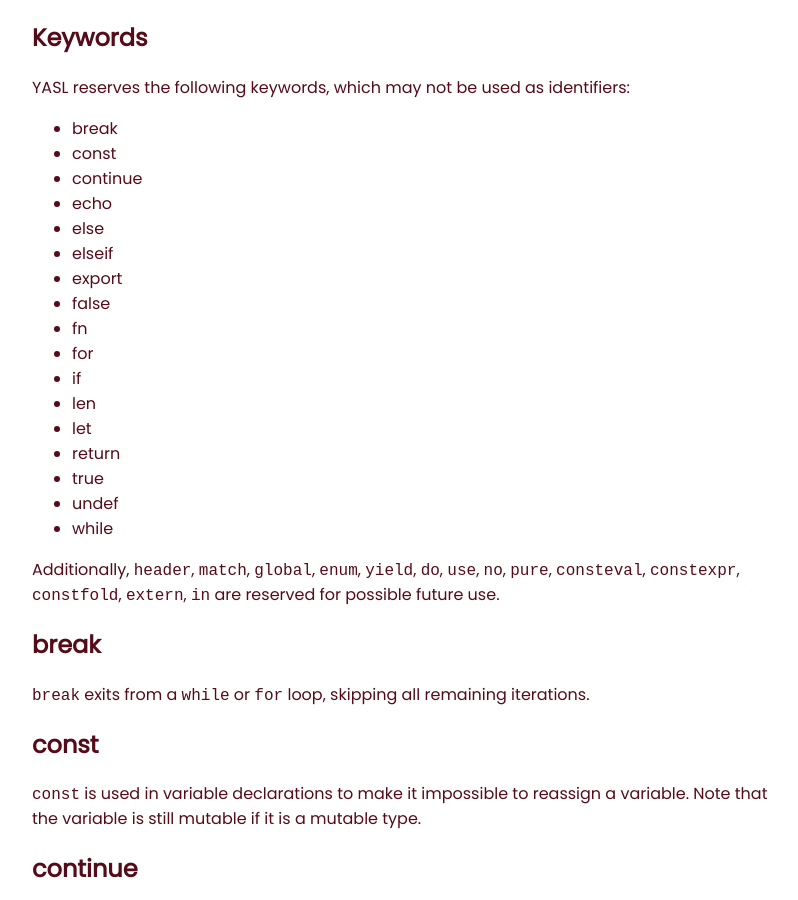
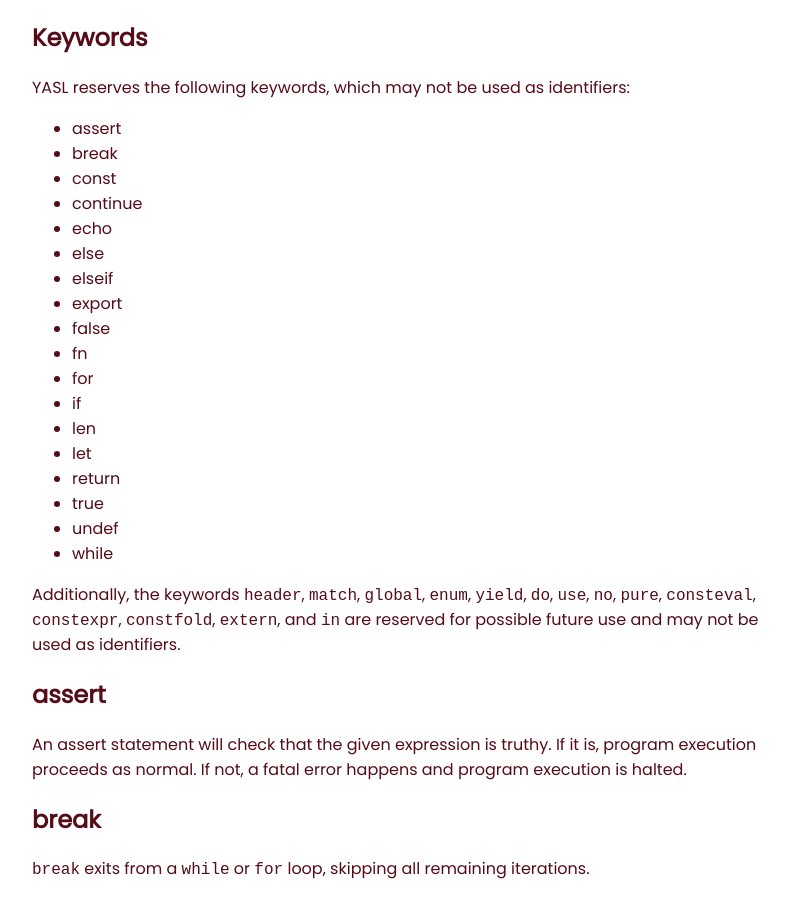
Before and after one commit to yasl-lang/docs, a Jekyll site: the page built from keywords.md, in a window 1280 px wide and 900 px high. Shown: the whole window, without its empty margins (233-1031 px from the left). Built offline with Jekyll 4.4.1, drawn with Linux system fonts in a browser that asks for light colours; our own code applies the rules of GitHub Pages for plain Markdown files; a script that is not in the unit is left out.

Commit message:
Update keywords.md

```diff
--- a/keywords.md
+++ b/keywords.md
@@ -2,6 +2,7 @@
 
 YASL reserves the following keywords, which may not be used as identifiers:
 
+* assert
 * break
 * const
 * continue
@@ -20,7 +21,10 @@ YASL reserves the following keywords, which may not be used as identifiers:
 * undef
 * while
 
-Additionally, `header`, `match`, `global`, `enum`, `yield`, `do`, `use`, `no`, `pure`, `consteval`, `constexpr`, `constfold`, `extern`, `in` are reserved for possible future use.
+Additionally, the keywords `header`, `match`, `global`, `enum`, `yield`, `do`, `use`, `no`, `pure`, `consteval`, `constexpr`, `constfold`, `extern`, and `in` are reserved for possible future use and may not be used as identifiers.
+
+# assert
+An assert statement will check that the given expression is truthy. If it is, program execution proceeds as normal. If not, a fatal error happens and program execution is halted.
 
 # break
 `break` exits from a `while` or `for` loop, skipping all remaining iterations.
```
